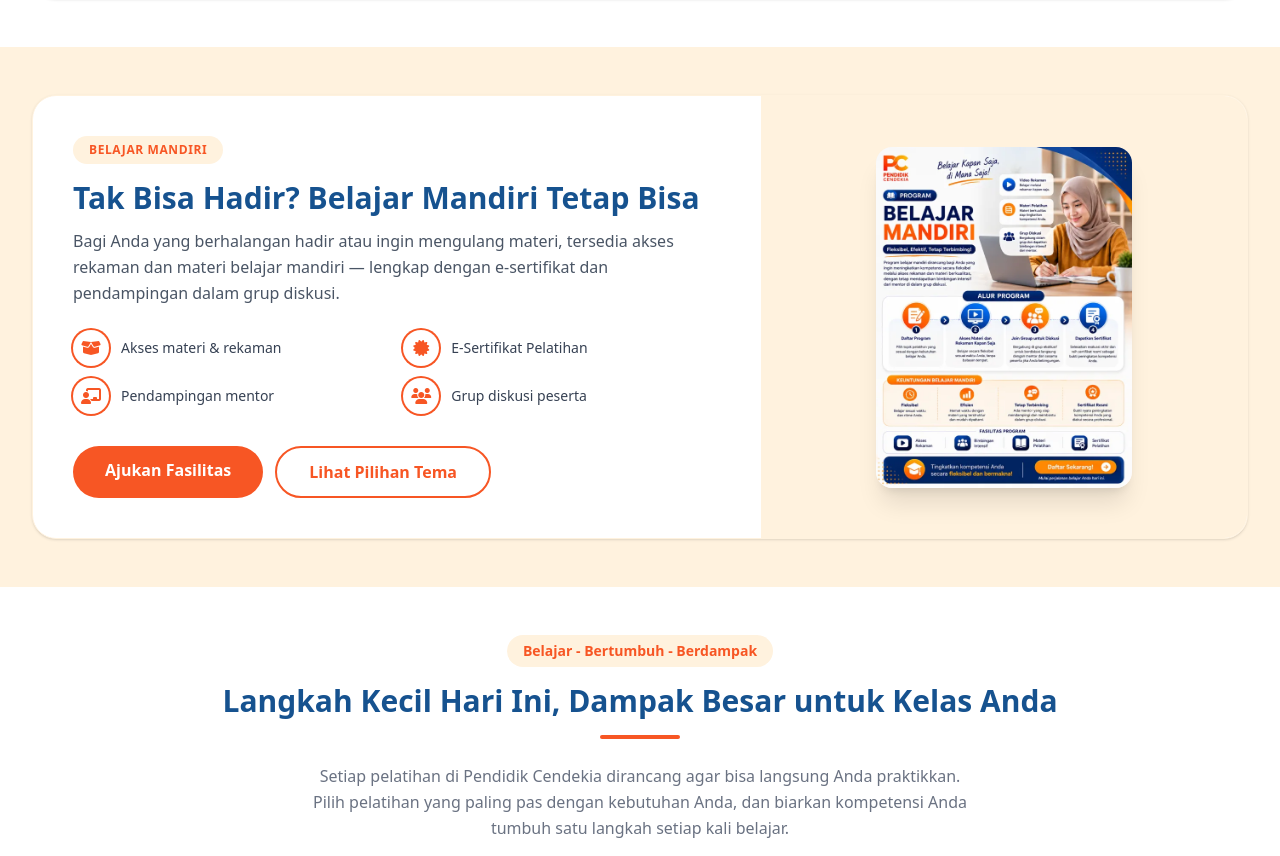
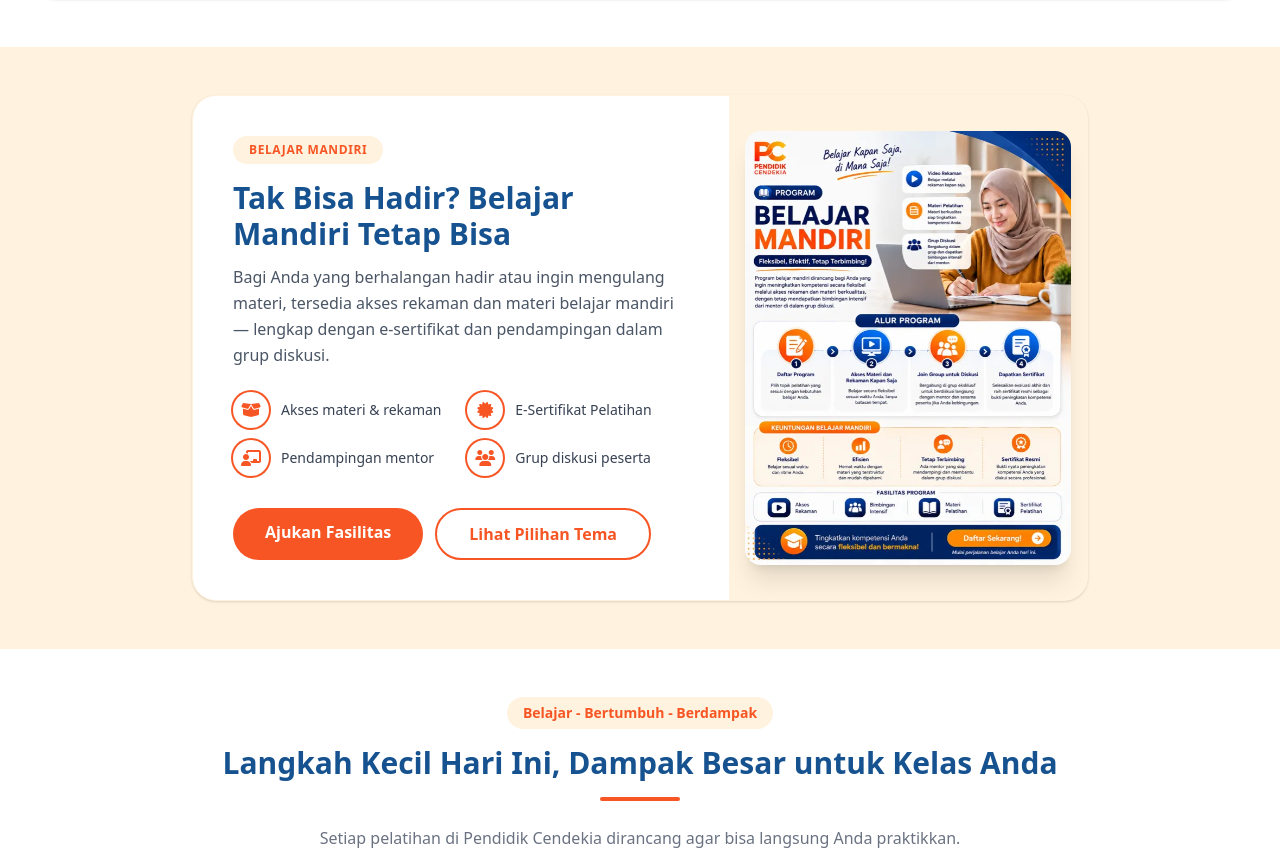
Before and after one commit to pendidikcendekia/web-pendidik-cendekia, a Next.js app: page /program/pelatihan-terbaru in a window 1280 px wide. Shown: the part 3485-4341 px from the top of the page. Built offline with nearby package versions, Linux system fonts and the light colour scheme.

Commit message:
Perbaiki proporsi gambar di Penawaran Belajar Mandiri
Gambar kini memenuhi panelnya (91% terisi, sebelumnya 53%) dan kartu
dipersempit ke max-w-4xl agar panel krem tidak terlalu lebar. Tetap
dibalik: teks kiri, gambar kanan.

```diff
--- a/src/app/program/pelatihan-terbaru/page.tsx
+++ b/src/app/program/pelatihan-terbaru/page.tsx
@@ -547,7 +547,7 @@
       {/* ===== PENAWARAN MANDIRI BELAJAR ===== */}
       <section id="penawaran-mandiri-belajar" className="py-6 md:py-12 bg-krem">
         <div className="max-w-7xl mx-auto px-4 sm:px-6 lg:px-8">
-          <div className="bg-white rounded-3xl border border-krem shadow-sm overflow-hidden">
+          <div className="bg-white rounded-3xl border border-krem shadow-sm overflow-hidden max-w-4xl mx-auto">
             <div className="grid md:grid-cols-5">
               <div className="md:col-span-3 p-6 md:p-10 flex flex-col justify-center">
                 <span className="inline-block bg-krem text-buah text-xs font-bold tracking-wider px-4 py-1.5 rounded-full mb-4 self-start">
@@ -610,12 +610,12 @@
                   </Link>
                 </div>
               </div>
-              <div className="order-first md:order-last md:col-span-2 bg-krem p-6 flex items-center justify-center">
+              <div className="order-first md:order-last md:col-span-2 bg-krem p-4 flex items-center justify-center">
                 <img
                   src="/assets/flyer/Flyer-Belajar-Mandiri.webp"
                   alt="Flyer Mandiri Belajar Pendidik Cendekia"
                   loading="lazy"
-                  className="w-full max-w-[16rem] h-auto rounded-2xl shadow-xl"
+                  className="w-full h-auto rounded-2xl shadow-xl"
                 />
               </div>
             </div>
```
